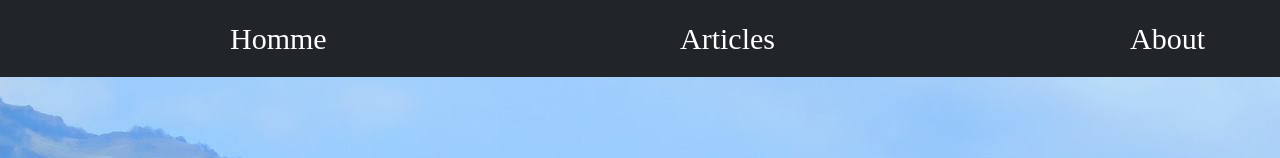
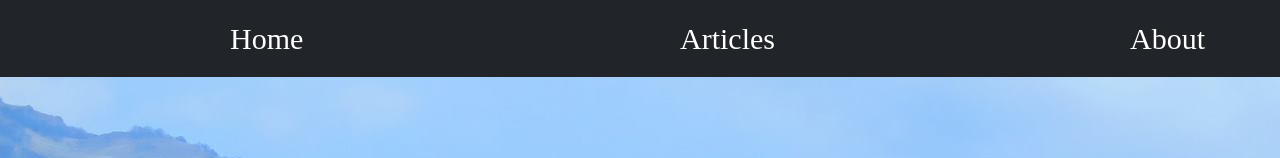
Before and after one commit to LeonMher/alaverdi, a React (Create React App) app: page / in a window 1280 px wide. Shown: the top 158 px of the page. Built offline with nearby package versions, Linux system fonts and the light colour scheme; a web font is replaced by a local one.

Commit message:
second commit

```diff
--- a/src/Nav.js
+++ b/src/Nav.js
@@ -16,7 +16,7 @@ function Nav() {
                 <Bootstrap.Navbar.Toggle aria-controls="responsive-navbar-nav" />
                 <Bootstrap.Navbar.Collapse id="responsive-navbar-nav">
                     <Bootstrap.Nav className="me-auto">
-                        <Bootstrap.Nav.Link className='nav' ><Link to='/'>Homme</Link></Bootstrap.Nav.Link>
+                        <Bootstrap.Nav.Link className='nav' ><Link to='/'>Home</Link></Bootstrap.Nav.Link>
                         <Bootstrap.Nav.Link className='nav' ><Link to='/list'>Articles</Link></Bootstrap.Nav.Link>
                         <Bootstrap.Nav.Link className='nav' ><Link to='/about'>About</Link></Bootstrap.Nav.Link>
 
--- /dev/null
+++ b/src/pages/HeadComponent.js
@@ -0,0 +1,14 @@
+import React from 'react'
+
+function HeadComponent() {
+    return (
+        <div>
+            <div className='headPage'>
+                <h1 style={{ textTransform: 'uppercase' }} >Alaverdi</h1>
+
+            </div>
+        </div>
+    )
+}
+
+export default HeadComponent
--- a/src/pages/HomePage.js
+++ b/src/pages/HomePage.js
@@ -8,6 +8,7 @@ import oldCar from '../media/oldCar.jpg'
 import moonView from '../media/moonView.jpg'
 import stoneBridge from '../media/stoneBridge.jpg'
 import alaverdiView from '../media/alaverdiView.jpg'
+import HeadComponent from './HeadComponent'
 
 
 
@@ -30,12 +31,7 @@ function HomePage() {
 
     return (
         <div>
-            <div className='headPage'>
-
-                <h1 style={{ textTransform: 'uppercase' }} >alaverdi</h1>
-                <div className='circle'></div>
-
-            </div>
+            <HeadComponent />
             <div className='body'>
 
                 <div className='cont1'>
```
